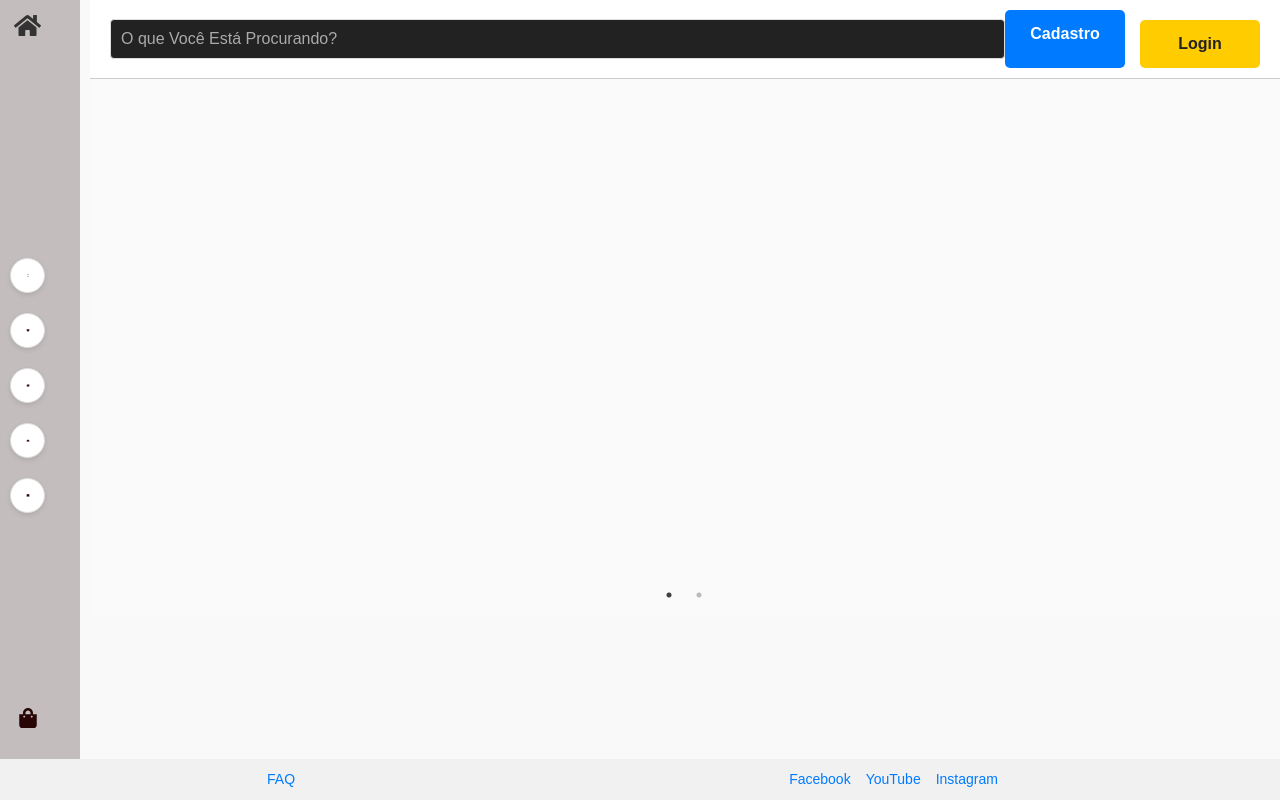
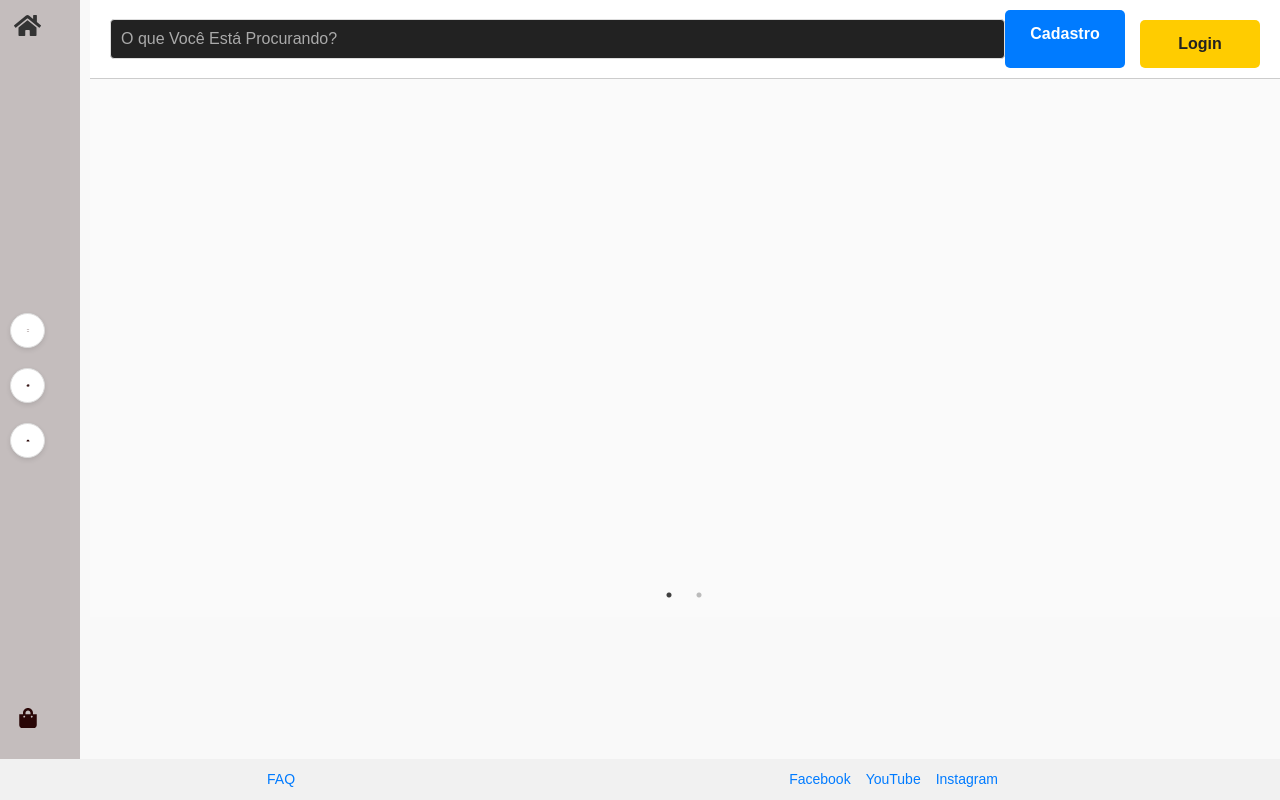
Before and after one commit to MMAbbadi/mais-ti-barbearia, a React (Vite) app: page / in a window 1280 px wide. Built offline with nearby package versions, Linux system fonts and the light colour scheme.

Commit message:
rm sidebar items

```diff
--- a/src/components/SideBar.css
+++ b/src/components/SideBar.css
@@ -46,6 +46,7 @@
 
 .items li svg {
   color: rgb(41, 6, 6);
+  font-size: 24px;
 }
 
 .lowSideBar{
--- a/src/components/SideBar.jsx
+++ b/src/components/SideBar.jsx
@@ -30,17 +30,11 @@ const SideBar = () => {
                         <li className="item">
                             <IoIosMenu />
                         </li>
-                        <li className="item" onClick={toFavos}>
-                            <FaHeart />
-                        </li>
                         <li className="item" onClick={toHome}>
                             <FaHome />
                         </li>
                         <li className="item" onClick={toProfile}>
                             <FaConciergeBell />
-                        </li>
-                        <li className="item">
-                            <FaBook />
                         </li>
                     </ul>
                 </nav>
```
